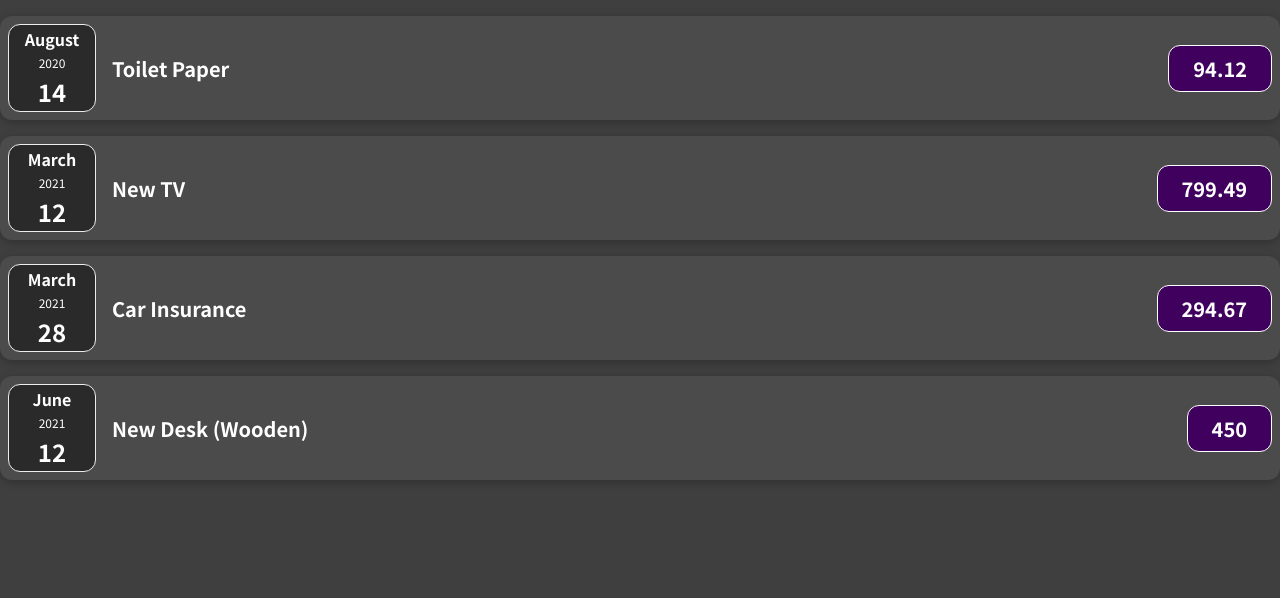
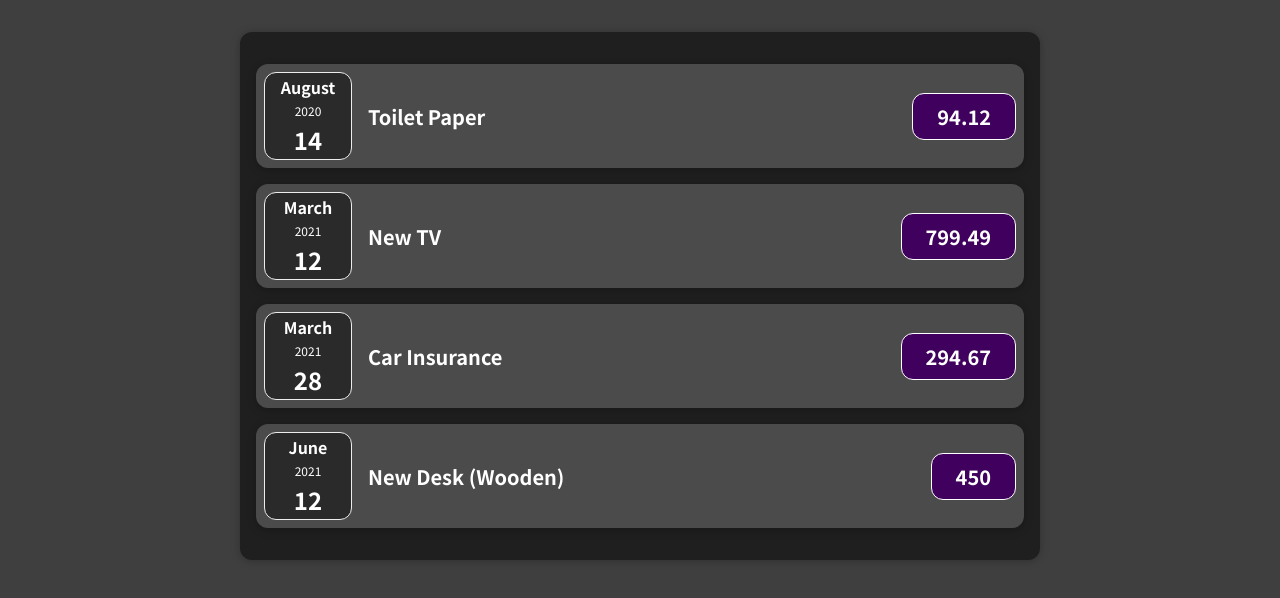
Before and after one commit to hyoungqu23/TIL_react, a React (Create React App) app: page / in a window 1280 px wide. Shown: the top 598 px of the page. Built offline with nearby package versions, Linux system fonts and the light colour scheme.

Commit message:
[feat] Expenses Component
styled-component 추가

```diff
--- a/src/App.js
+++ b/src/App.js
@@ -8,7 +8,12 @@ function App() {
       amount: 94.12,
       date: new Date(2020, 7, 14),
     },
-    { id: 'e2', title: 'New TV', amount: 799.49, date: new Date(2021, 2, 12) },
+    {
+      id: 'e2',
+      title: 'New TV',
+      amount: 799.49,
+      date: new Date(2021, 2, 12),
+    },
     {
       id: 'e3',
       title: 'Car Insurance',
--- a/src/components/Expenses.js
+++ b/src/components/Expenses.js
@@ -1,8 +1,9 @@
 import ExpenseItem from './ExpenseItem';
+import styled from 'styled-components';
 
 const Expenses = ({ expenses }) => {
   return (
-    <div>
+    <StyledExpenses>
       {expenses.map((expense) => {
         return (
           <ExpenseItem
@@ -12,8 +13,18 @@ const Expenses = ({ expenses }) => {
           />
         );
       })}
-    </div>
+    </StyledExpenses>
   );
 };
 
 export default Expenses;
+
+const StyledExpenses = styled.div`
+  padding: 1rem;
+  background-color: rgb(31, 31, 31);
+  margin: 2rem auto;
+  width: 50rem;
+  max-width: 95%;
+  border-radius: 12px;
+  box-shadow: 0 1px 8px rgba(0, 0, 0, 0.25);
+`;
```
